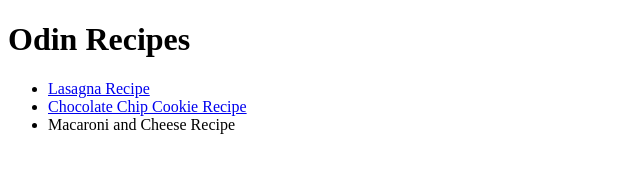
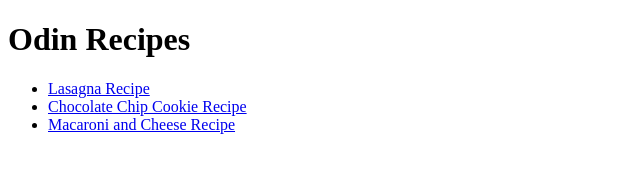
Before and after one commit to 1cyberglory/odin-recipes, a plain HTML site: page index.html in a window 1280 px wide. Shown: the whole page, without its empty margins (0-640 px from the left). Drawn offline with Linux system fonts and the light colour scheme.

Commit message:
Fix label on macandcheese relative link

```diff
--- a/index.html
+++ b/index.html
@@ -13,7 +13,7 @@
 <ul>
 <li><a href="recipes/lasagna.html" target="_blank" rel="noopener noreferrer">Lasagna Recipe</a></li>
 <li><a href="recipes/chocolotechipcookie.html" target="_blank" rel="noopener noreferrer">Chocolate Chip Cookie Recipe</a></li>
-<li><a href="recipes/macaroniandcheese.html" target="_blank" rel="noopener noreferrer"></a>Macaroni and Cheese Recipe</li>
+<li><a href="recipes/macaroniandcheese.html" target="_blank" rel="noopener noreferrer">Macaroni and Cheese Recipe</a></li>
 </ul>
 </body>
 
```
